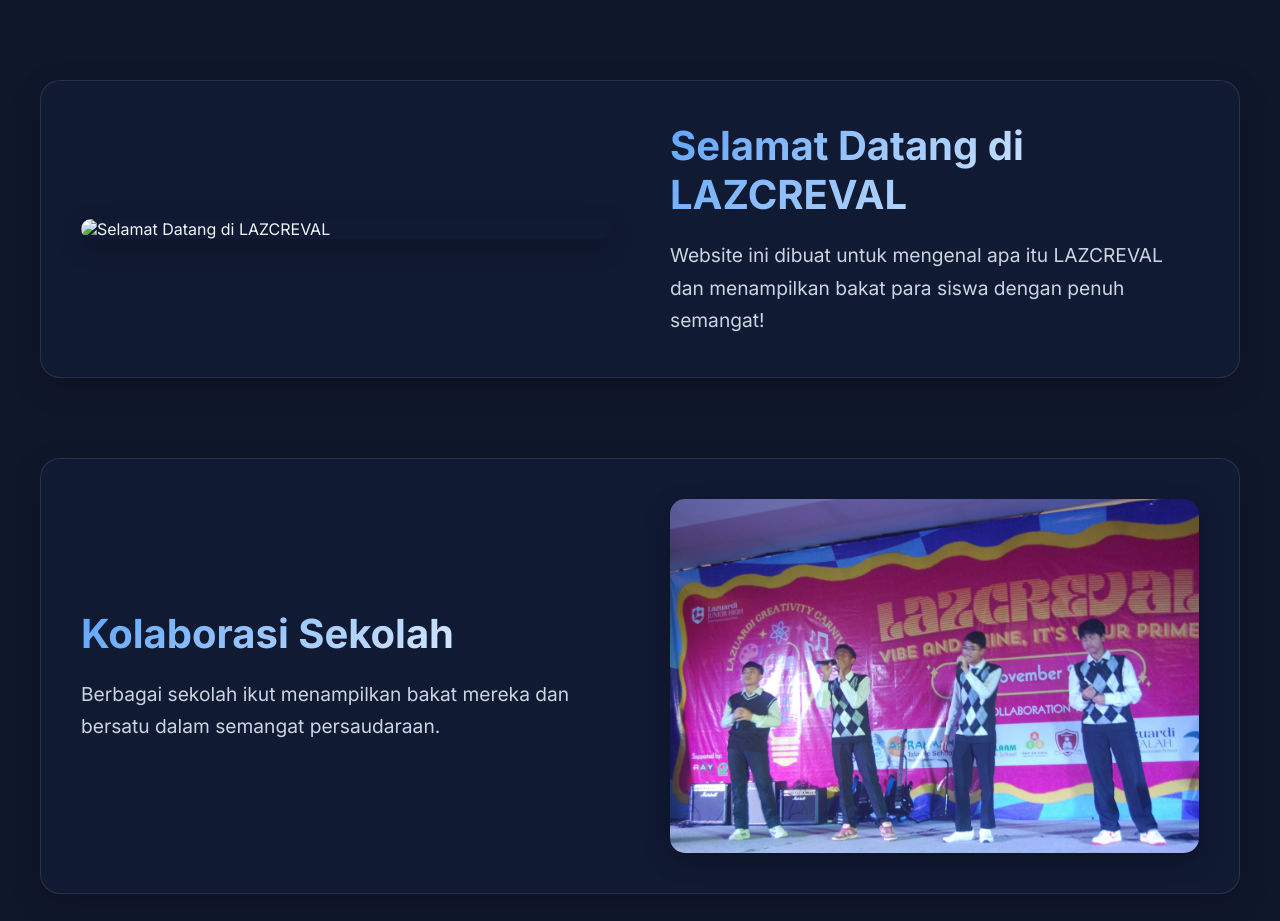
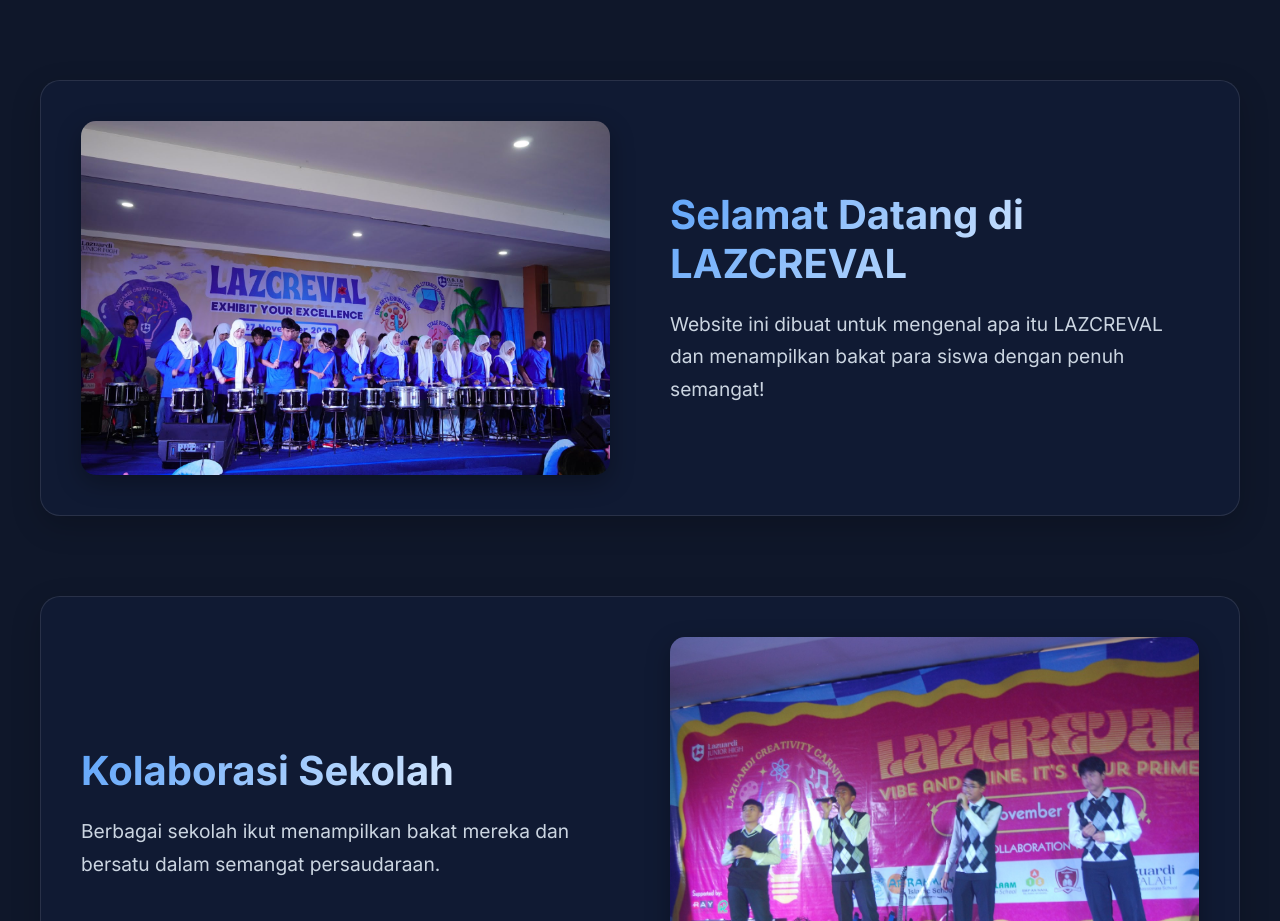
Before and after one commit to Arox-ceo/Lazcreval.website.com, a plain HTML site: page index.html in a window 1280 px wide. Shown: the part 920-1841 px from the top of the page. Drawn offline with Linux system fonts and the light colour scheme; animation ran at ten frames a second.

Commit message:
index.html

```diff
--- a/index.html
+++ b/index.html
@@ -356,7 +356,7 @@
 
 <main>
     <article class="promo-item">
-        <div class="promo-img"><img src="foto 1.jpeg" alt="Selamat Datang di LAZCREVAL"></div>
+        <div class="promo-img"><img src="foto 1.jpg" alt="Selamat Datang di LAZCREVAL"></div>
         <div class="promo-text">
             <h2>Selamat Datang di LAZCREVAL</h2>
             <p>Website ini dibuat untuk mengenal apa itu LAZCREVAL dan menampilkan bakat para siswa dengan penuh semangat!</p>
@@ -472,4 +472,5 @@
 </script>
 
 </body>
+
 </html>
```
